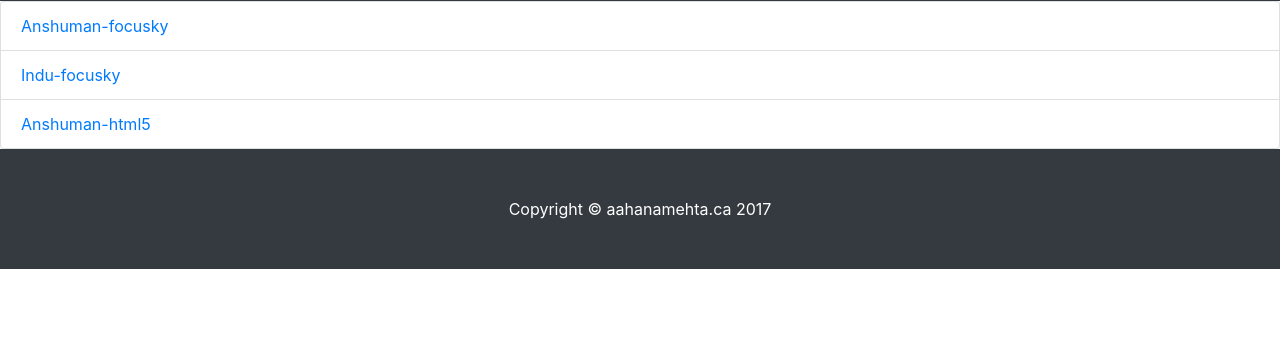
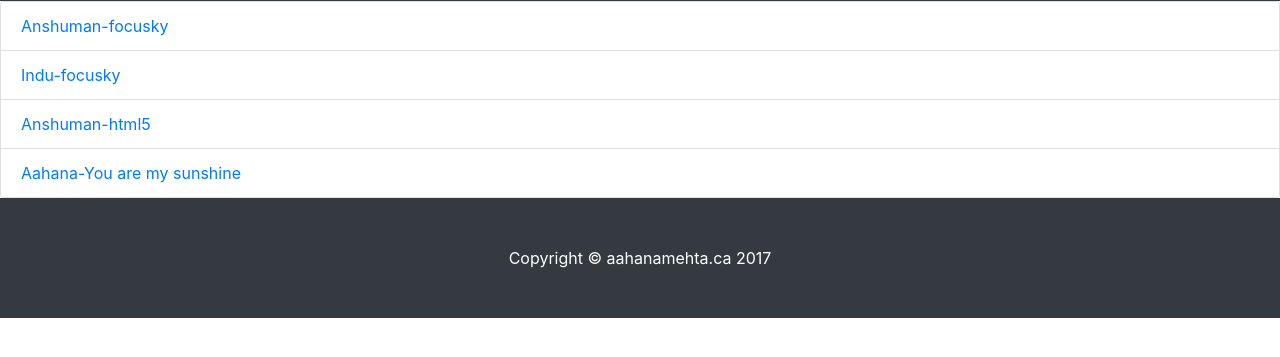
Before and after one commit to anshumania/aahanamehta, a plain HTML site: page html5/index.html in a window 1280 px wide. Shown: the part 55-412 px from the top of the page. Drawn offline with Linux system fonts and the light colour scheme; files whose address does not match are found by name.

Commit message:
add sunshine to index

```diff
--- a/html5/index.html
+++ b/html5/index.html
@@ -28,6 +28,7 @@
             <li class="list-group-item"><a href="http://online.focusky.com/chxq/acbj/">Anshuman-focusky</a></li>
             <li class="list-group-item"><a href="http://online.focusky.com/chxq/yjgf/">Indu-focusky</a></li>
             <li class="list-group-item"><a href="aahana.html">Anshuman-html5</a></li>
+            <li class="list-group-item"><a href="sunshine.html">Aahana-You are my sunshine</a></li>
           </ul>
       </div>
 </div>
```
